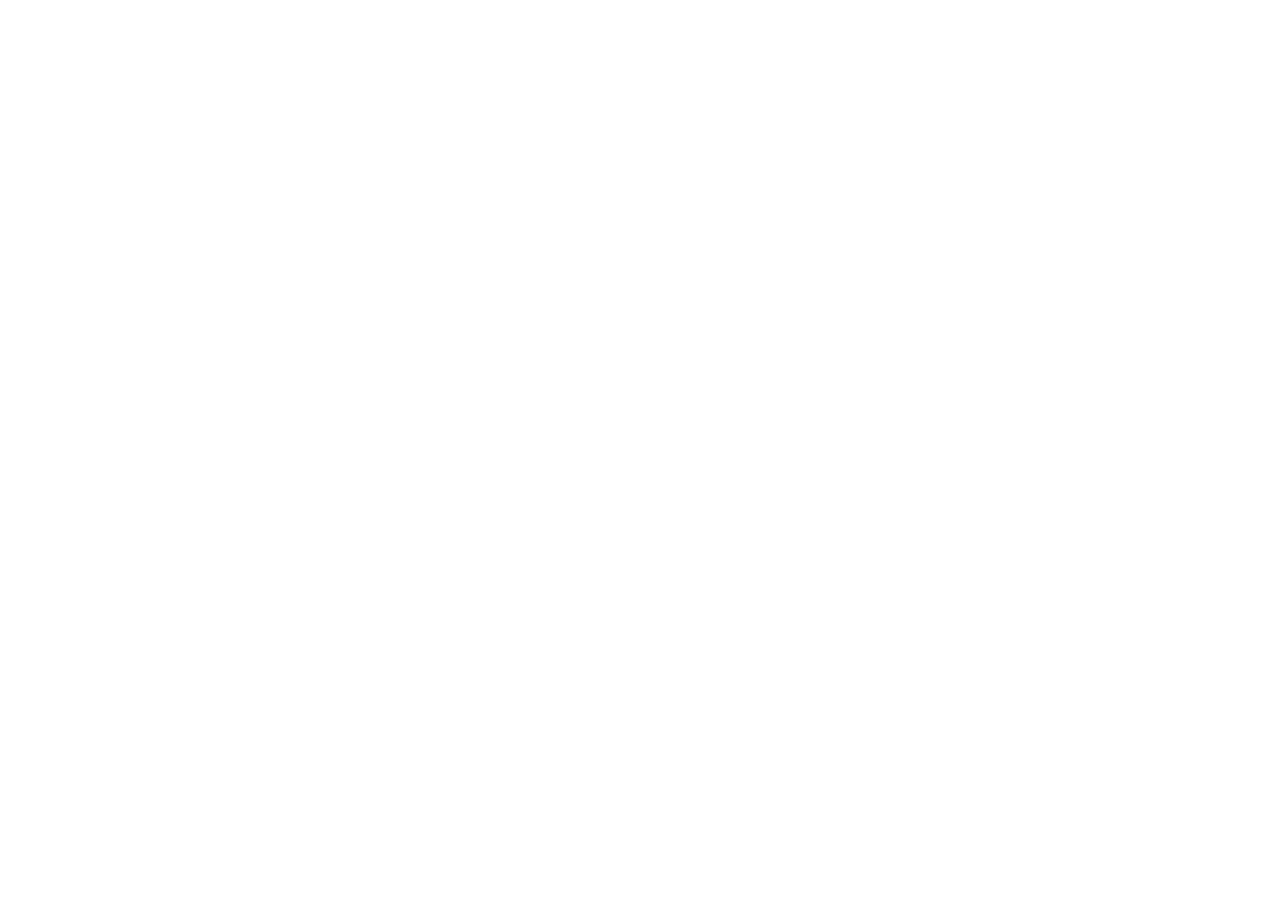
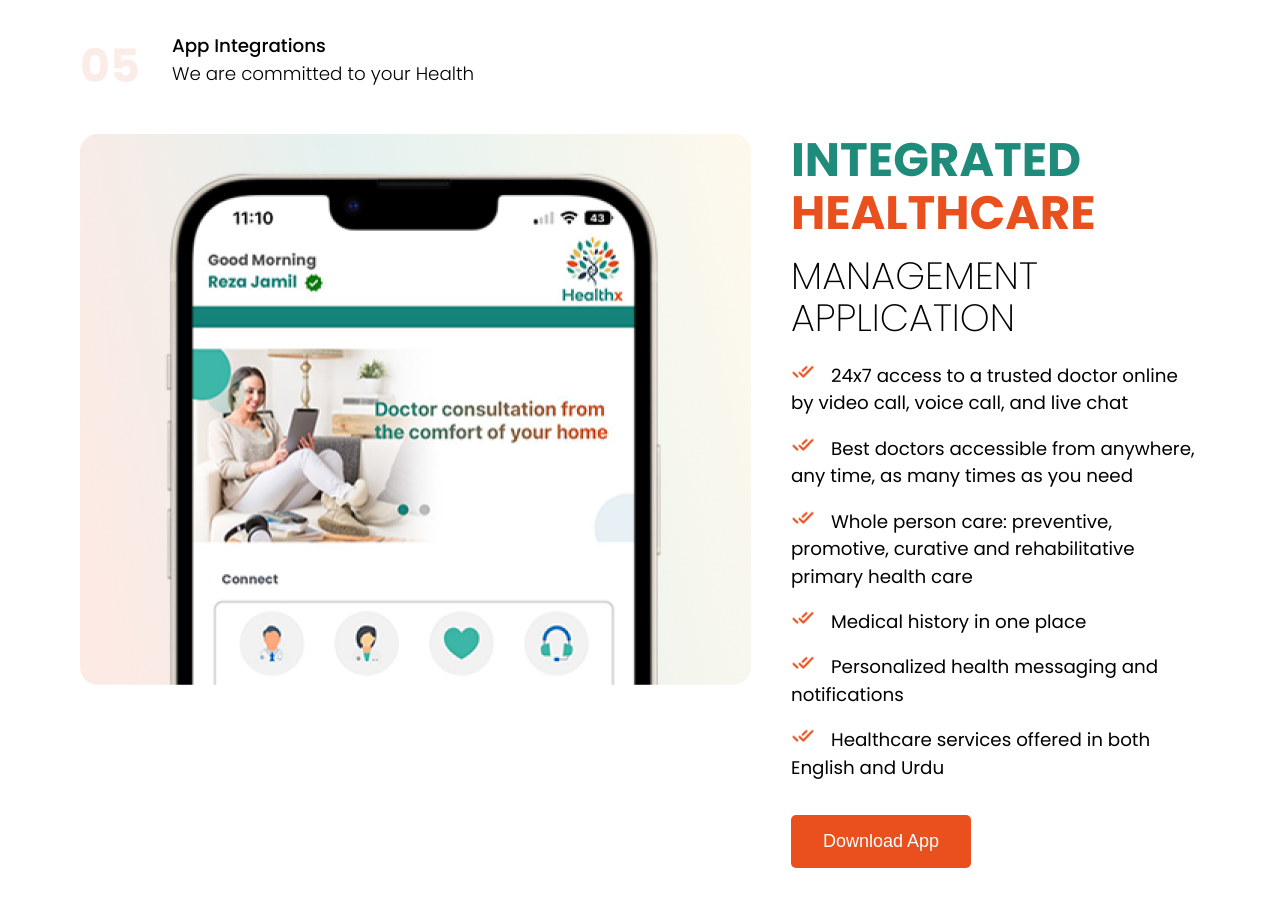
Before and after one commit to Sanjay1402/healthx, a Next.js app: page / in a window 1280 px wide. Shown: the part 2360-3266 px from the top of the page. Before the commit the page ends 2394 px from the top, so only its background shows below. Built offline with nearby package versions, Linux system fonts and the light colour scheme.

Commit message:
added app integration section

```diff
--- a/src/app/page.jsx
+++ b/src/app/page.jsx
@@ -3,6 +3,7 @@
 import AppBanner from "@/components/appbanner/appBanner"
 import Values from "@/components/values/Values";
 import ContactBanner from "@/components/contactbanner/ContactBanner";
+import AppIntegration from "@/components/appintegration/AppIntegration";
 
 
 export default function Home() {
@@ -12,6 +13,7 @@
         <AppBanner/>
         <Values/>
         <ContactBanner />
+        <AppIntegration/>
 
        </div>
   );
--- a/src/components/appbanner/AppBanner.jsx
+++ b/src/components/appbanner/AppBanner.jsx
@@ -89,12 +89,7 @@
          width='425'
        />
       </div>
-
       </div>
-
-
-
-
     </div>
   )
 }
--- /dev/null
+++ b/src/components/appintegration/AppIntegration.jsx
@@ -0,0 +1,119 @@
+import React from "react";
+import styles from "@/components/appintegration/appintegration.module.css";
+import Image from "next/image";
+
+const AppIntegration = () => {
+  return (
+    <div className={styles.container}>
+      <div className={styles.upper_part}>
+        <div className={styles.five}>05</div>
+        <div className={styles.integration_container}>
+          <span className={styles.integration_text}>App Integrations</span>
+          <br />
+          <span className={styles.commited_text}>
+          We are committed to your Health
+
+          </span>
+        </div>
+      </div>
+      <div className={styles.bottom_part}>
+        <div>
+          <Image
+            src="/Rectangle 18.png"
+            alt=""
+            height="551"
+            width="671"
+            className={styles.image}
+          />
+        </div>
+
+        <div>
+          <div className={styles.bottom_top}>
+            <span className={styles.greenheading}>INTEGRATED </span>
+            <span className={styles.orangeheading}>HEALTHCARE</span>
+          </div>
+          <div className={styles.management_text}>MANAGEMENT APPLICATION</div>
+
+          {/* charm_tick-double.png */}
+          <ul className={styles.list}>
+            <li>
+              <span className={styles.tick}>
+            <Image
+              src="/charm_tick-double.png"
+              alt=""
+              height="24"
+              width="24"
+            />
+            </span>
+              24x7 access to a trusted doctor online by video call, voice call,
+              and live chat
+            </li>
+            <li>
+
+            <span className={styles.tick}>
+            <Image
+              src="/charm_tick-double.png"
+              alt=""
+              height="24"
+              width="24"
+            />
+            </span>
+              Best doctors accessible from anywhere, any time, as many times as
+              you need
+            </li>
+            <li>
+
+            <span className={styles.tick}>
+            <Image
+              src="/charm_tick-double.png"
+              alt=""
+              height="24"
+              width="24"
+            />
+            </span>
+              Whole person care: preventive, promotive, curative and
+              rehabilitative primary health care
+            </li>
+            <li>
+            <span className={styles.tick}>
+            <Image
+              src="/charm_tick-double.png"
+              alt=""
+              height="24"
+              width="24"
+            />
+            </span>
+              Medical history in one place
+              </li>
+            <li>
+
+            <span className={styles.tick}>
+            <Image
+              src="/charm_tick-double.png"
+              alt=""
+              height="24"
+              width="24"
+            />
+            </span>
+              Personalized health messaging and notifications
+              </li>
+            <li>
+            <span className={styles.tick}>
+            <Image
+              src="/charm_tick-double.png"
+              alt=""
+              height="24"
+              width="24"
+            />
+            </span>
+              Healthcare services offered in both English and Urdu
+              </li>
+          </ul>
+          <button className={styles.button2} >Download App</button>
+        </div>
+      </div>
+    </div>
+  );
+};
+
+export default AppIntegration;
--- /dev/null
+++ b/src/components/appintegration/appintegration.module.css
@@ -0,0 +1,88 @@
+.container{
+    margin: 5rem;
+}
+.upper_part{
+    display: flex;
+    flex-direction: row;
+    margin-bottom: 33px;
+}
+.five{
+
+    color: #E9501D;
+    font-size: 46px;
+    opacity: 10%;
+    font-weight: 700;
+}
+.integration_text{
+    font-weight: 500;
+    font-size: 18.31px;
+    line-height: 27.47px;
+}
+.integration_container{
+    margin-left: 2rem;
+}
+
+.bottom_part{
+    display: flex;
+}
+
+.list {
+    list-style-type: none;
+}
+
+.list li {
+    margin-bottom: 14px;
+    font-weight: 300px;
+    font-size: 18.31px;
+    line-height: 27.47px;
+}
+
+.greenheading{
+    font-weight: 700;
+    font-size: 46.88px;
+    line-height: 52.33px;
+    color: #1F8B7B;
+}
+
+.orangeheading{
+    font-weight: 700;
+    font-size: 46.88px;
+    line-height: 52.33px;
+    color: #E9501D;
+
+}
+.management_text{
+    font-weight: 275;
+    font-size: 38px;
+    line-height: 42.42px;
+    margin-left: 40px ;
+    margin-top: 16px;
+}
+.bottom_top{
+    margin-left: 40px ;
+}
+
+.tick{
+    margin-right: 16px;
+}
+
+.button2{
+    padding:16px 32px 16px 32px;
+    border-radius: 10px;
+    cursor: pointer;
+    background-color: #E9501D;
+    border: none;
+    border-radius: 5px;
+    color:white;
+    margin-left: 1rem;
+    margin-top: 1rem;
+    font-size: 18px;
+    font-weight: 500;
+    margin-left: 2.5rem;
+  }
+
+.commited_text{
+    font-weight: 300;
+    font-size: 18.31px;
+    line-height: 27.47px;
+}
```
Also changed, not shown: public/Rectangle 18.png (added), public/charm_tick-double.png (added).
